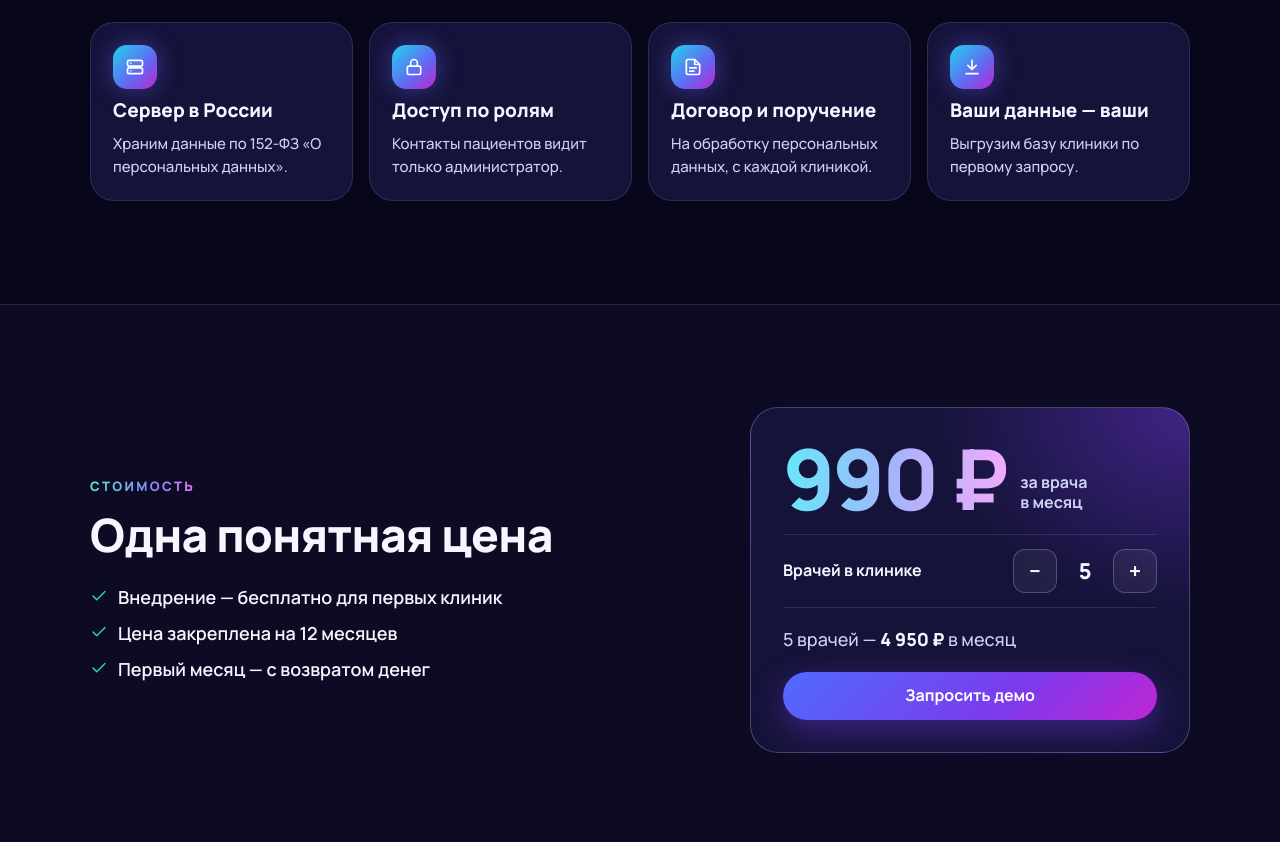
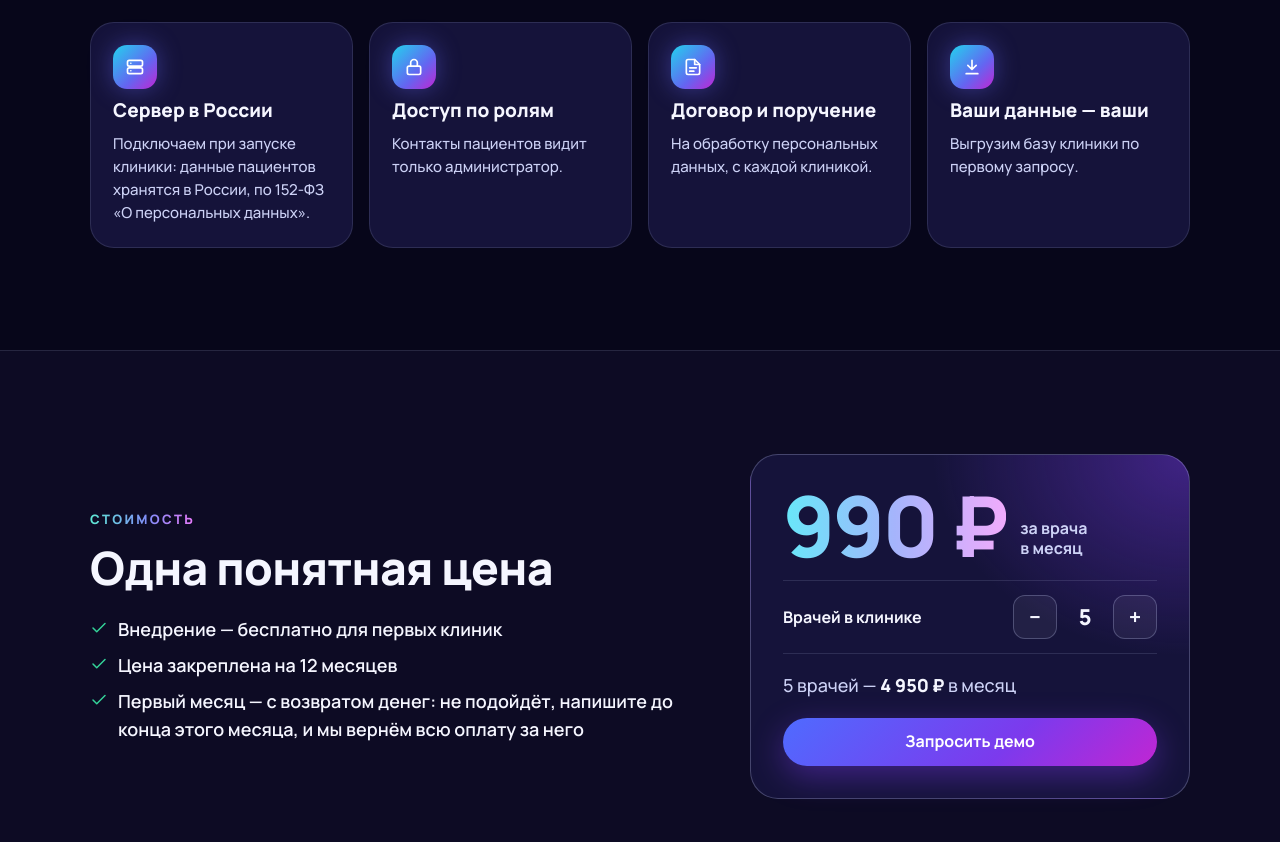
Before and after one commit to Mays1809/kirenix-site, a plain HTML site: page klinika/index.html in a window 1280 px wide. Shown: the part 4760-5602 px from the top of the page. Drawn offline with Linux system fonts and the light colour scheme.

Commit message:
Клиника: сервер в России — при подключении клиники, условия возврата за первый месяц
Co-Authored-By: Claude Opus 5.5 <noreply@anthropic.com>
Claude-Session: https://claude.ai/code/session_01QUeGuxjvgQeKuCQjhDK8cS

```diff
--- a/klinika/index.html
+++ b/klinika/index.html
@@ -215,7 +215,7 @@
       <div class="wrap">
         <div class="head"><p class="eyebrow">Данные и закон</p><h2>Данные под защитой</h2></div>
         <div class="cards4">
-          <div class="card"><span class="tile"><svg class="i"><use href="#i-server"/></svg></span><b>Сервер в России</b><p>Храним данные по 152-ФЗ «О персональных данных».</p></div>
+          <div class="card"><span class="tile"><svg class="i"><use href="#i-server"/></svg></span><b>Сервер в России</b><p>Подключаем при запуске клиники: данные пациентов хранятся в России, по 152-ФЗ «О персональных данных».</p></div>
           <div class="card"><span class="tile"><svg class="i"><use href="#i-lock"/></svg></span><b>Доступ по ролям</b><p>Контакты пациентов видит только администратор.</p></div>
           <div class="card"><span class="tile"><svg class="i"><use href="#i-doc"/></svg></span><b>Договор и поручение</b><p>На обработку персональных данных, с каждой клиникой.</p></div>
           <div class="card"><span class="tile"><svg class="i"><use href="#i-down"/></svg></span><b>Ваши данные — ваши</b><p>Выгрузим базу клиники по первому запросу.</p></div>
@@ -231,7 +231,7 @@
           <ul class="ticks ticks-lg">
             <li><svg class="i"><use href="#i-check"/></svg>Внедрение — бесплатно для первых клиник</li>
             <li><svg class="i"><use href="#i-check"/></svg>Цена закреплена на 12 месяцев</li>
-            <li><svg class="i"><use href="#i-check"/></svg>Первый месяц — с возвратом денег</li>
+            <li><svg class="i"><use href="#i-check"/></svg>Первый месяц — с возвратом денег: не подойдёт, напишите до конца этого месяца, и мы вернём всю оплату за него</li>
           </ul>
         </div>
         <div class="calc">
@@ -257,7 +257,7 @@
           <details open><summary>Придётся менять систему записи?</summary><p>Нет. Запись и оплата остаются в YCLIENTS, как раньше. Kirenix добавляет к ним медкарты и документы.</p></details>
           <details><summary>У нас нет YCLIENTS. Подойдёт?</summary><p>Да. Базу пациентов перенесём из Excel, для первых клиник бесплатно.</p></details>
           <details><summary>Может ли врач забрать базу, когда уйдёт?</summary><p>Нет. Телефонов и паспортов он не видит, выгрузить базу не может, а каждое открытие карты попадает в журнал владельца.</p></details>
-          <details><summary>Где хранятся данные пациентов?</summary><p>На сервере в России, по 152-ФЗ. С клиникой заключаем договор и поручение на обработку персональных данных. Если решите уйти, выгрузим базу по первому запросу.</p></details>
+          <details><summary>Где хранятся данные пациентов?</summary><p>На сервере в России, по 152-ФЗ, — его подключаем при запуске клиники. С клиникой заключаем договор и поручение на обработку персональных данных. Если решите уйти, выгрузим базу по первому запросу.</p></details>
           <details><summary>На чём работает?</summary><p>В браузере, на любом устройстве: компьютер у администратора, планшет у врача, телефон у владельца. Устанавливать ничего не нужно.</p></details>
         </div>
       </div>
```
